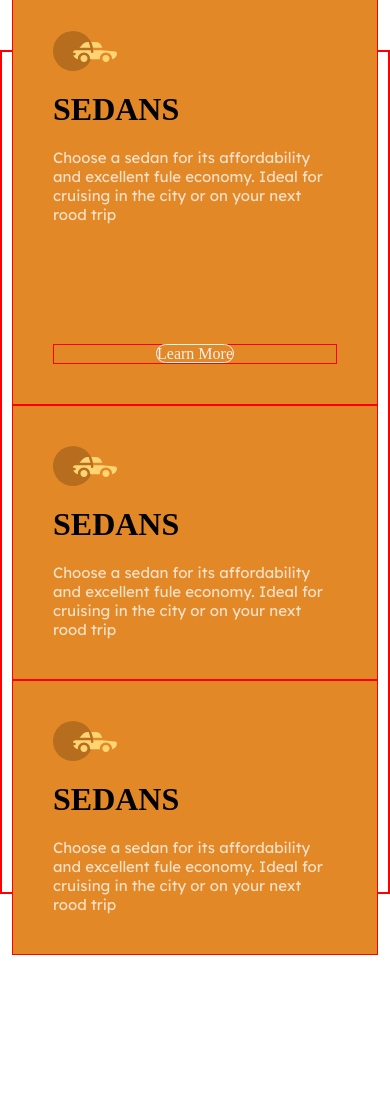
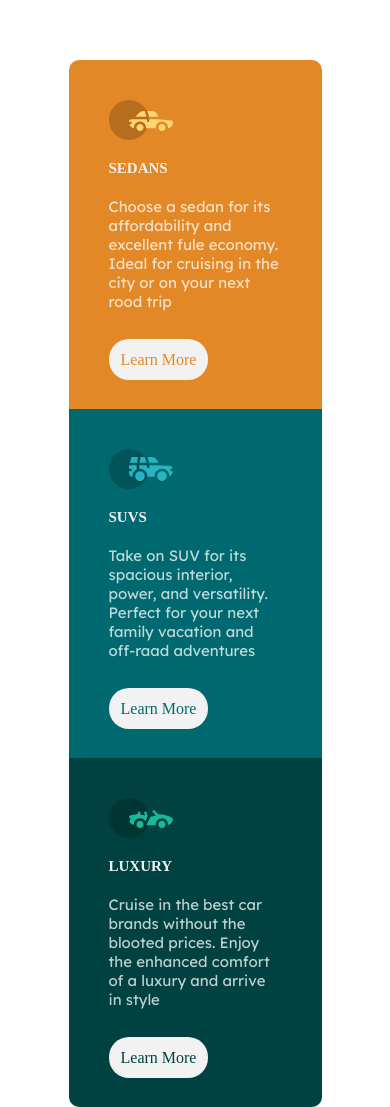
Before and after one commit to jean-devbr/preview_card_component, a plain HTML site: page index.html in a window 390 px wide. Before the commit the page ends 955 px from the top, so only its background shows below. Drawn offline with Linux system fonts and the light colour scheme.

Commit message:
projeto finalizado

```diff
--- a/index.html
+++ b/index.html
@@ -14,20 +14,32 @@
             <div class="item1">
                  <img src="img/icon-sedans.svg" alt="Sedans">
                  <h1>SEDANS</h1>
-                 <p>Choose a sedan for its affordability and excellent fule economy. Ideal for cruising in the city or on your next rood trip</p>
+                 <p>
+                    Choose a sedan for its affordability and excellent fule economy. Ideal for cruising in the city or on your next rood trip
+                </p>
                  <div class="aprendaMais">
-                    <a href="#">Learn More</a>
+                    <a href="#"id="sedans-buttom">Learn More</a>
                 </div>
             </div>
             <div class="item2">
-                 <img src="img/icon-sedans.svg" alt="Sedans">
-                 <h1>SEDANS</h1>
-                 <p>Choose a sedan for its affordability and excellent fule economy. Ideal for cruising in the city or on your next rood trip</p>
+                 <img src="img/icon-suvs.svg" alt="Suvs">
+                 <h1>SUVS</h1>
+                 <p>
+                    Take on SUV for its spacious interior, power, and versatility. Perfect for your next family vacation and off-raad adventures
+                </p>
+                <div class="aprendaMais">
+                    <a href="#" id="suvs-buttom">Learn More</a>
+                </div>
             </div>
             <div class="item3">
-                 <img src="img/icon-sedans.svg" alt="Sedans">
-                 <h1>SEDANS</h1>
-                 <p>Choose a sedan for its affordability and excellent fule economy. Ideal for cruising in the city or on your next rood trip</p>
+                 <img src="img/icon-luxury.svg" alt="Sedans">
+                 <h1>LUXURY</h1>
+                 <p>
+                    Cruise in the best car brands without the blooted prices. Enjoy the enhanced comfort of a luxury and arrive in style
+                </p>
+                <div class="aprendaMais">
+                    <a href="#" id="luxury-buttom">Learn More</a>
+                </div>
             </div>
         </main>
     </div>
--- a/style.css
+++ b/style.css
@@ -25,34 +25,20 @@ main {
     margin: 0 auto;
     padding: 10px;
 
-    border: 2px solid red;
-
 }
 .container > main {
-    width: 50%;
+    width: 60%;
     height: 100vh;
     display: flex;
     justify-content: center;
     align-items: center;
 }
-.aprendaMais {
-    margin-top: 100px;
-    border: 1px solid red;
-    text-align: center;
-}
-div > a {
-    border: 1px solid hsl(0, 0%, 95%);
-    text-decoration: none;
-    color:  hsl(0, 0%, 95%);
-    border-radius: 20px;
 
-    width: auto;
 
-}
 
 main > div {
-    border: 1px solid red;
-    height: auto;
+
+    height: 52%;
     display: flex;
     flex-flow: column wrap;
     gap: 20px;
@@ -69,23 +55,27 @@ img {
 }
 .item1 {
     background-color: hsl(31, 77%, 52%);
-
+    border-top-left-radius: 10px;
+    border-bottom-left-radius: 10px;
 
 
 }
 .item2 {
-    background-color: hsl(31, 77%, 52%);
+    background-color: hsl(184, 100%, 22%);
 
 }
 .item3 {
-    background-color: hsl(31, 77%, 52%);
+    background-color: hsl(179, 100%, 13%);
+    border-top-right-radius: 10px;
+    border-bottom-right-radius: 10px;
 
 }
 h1 {
     font-family: 'big_shoulers_display';
     font-weight: 700;
-    font-size: 15px
+    font-size: 15px;
     color: hsl(0, 0%, 95%);
+
 }
 p {
     font-family: "Lexend Deca", sans-serif;
@@ -94,8 +84,54 @@ p {
     color: hsla(0, 0%, 100%, 0.75);
 
 }
+div > a {
+    padding: 12px;
+    text-decoration: none;
+    background-color: hsl(0, 0%, 95%);
+    border-radius: 20px;
+    width: auto;
+}
+.aprendaMais {
+    margin-top: 50px;
+}
+#sedans-buttom {
+    color:  hsl(31, 77%, 52%);
+}
+
+#suvs-buttom {
+    color: hsl(184, 100%, 22%);
+}
+
+#luxury-buttom {
+    color: hsl(179, 100%, 13%);
+}
+#sedans-buttom:hover {
+    background-color: hsl(31, 77%, 52%);
+    border: 1px solid white;
+    color: white;
+}
+#suvs-buttom:hover {
+    background-color: hsl(184, 100%, 22%);
+    border: 1px solid white;
+    color: white;
+}
+#luxury-buttom:hover {
+    background-color: hsl(179, 100%, 13%);
+    border: 1px solid white;
+    color: white;
+}
 @media (max-width: 739px){
 
+    .container {
+
+        margin-bottom: 10px;
+    }
+    .container > main {
+        width: 70%;
+        flex-flow: row wrap;
+        margin-top: 50px;
+
+    }
     main {
 
     display: grid;
@@ -105,15 +141,23 @@ p {
         'primeira'
         'segundo'
         'terceiro';
-
+    }
+    main > div {
+        height: auto;
+    }
+    .aprendaMais {
+    margin-top: 20px;
 
     }
-    .container > main {
-    margin-top: 50px;
-    width: 100%;
-    height: 100vh;
+    .item1 {
+    border-top-right-radius: 10px;
+    border-bottom-left-radius: 0px;
+    }
 
-    flex-direction: column;
+    .item3 {
+    border-top-right-radius: 0px;
+    border-bottom-right-radius: 10px;
+    border-bottom-left-radius: 10px;
+    }
 
 }
-}
```
